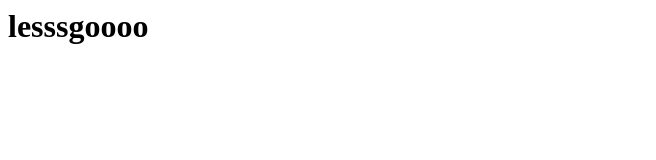
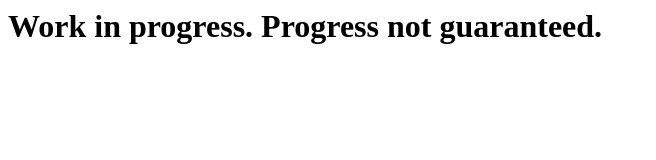
Before and after one commit to sagrchy/sagrchy.github.io, a plain HTML site: page index.html in a window 1280 px wide. Shown: the whole page, without its empty margins (0-656 px from the left). Drawn offline with Linux system fonts and the light colour scheme.

Commit message:
Update header text in index.html

```diff
--- a/index.html
+++ b/index.html
@@ -1 +1 @@
-<h1>lesssgoooo</h1>
+<h1>Work in progress. Progress not guaranteed.</h1>
```
